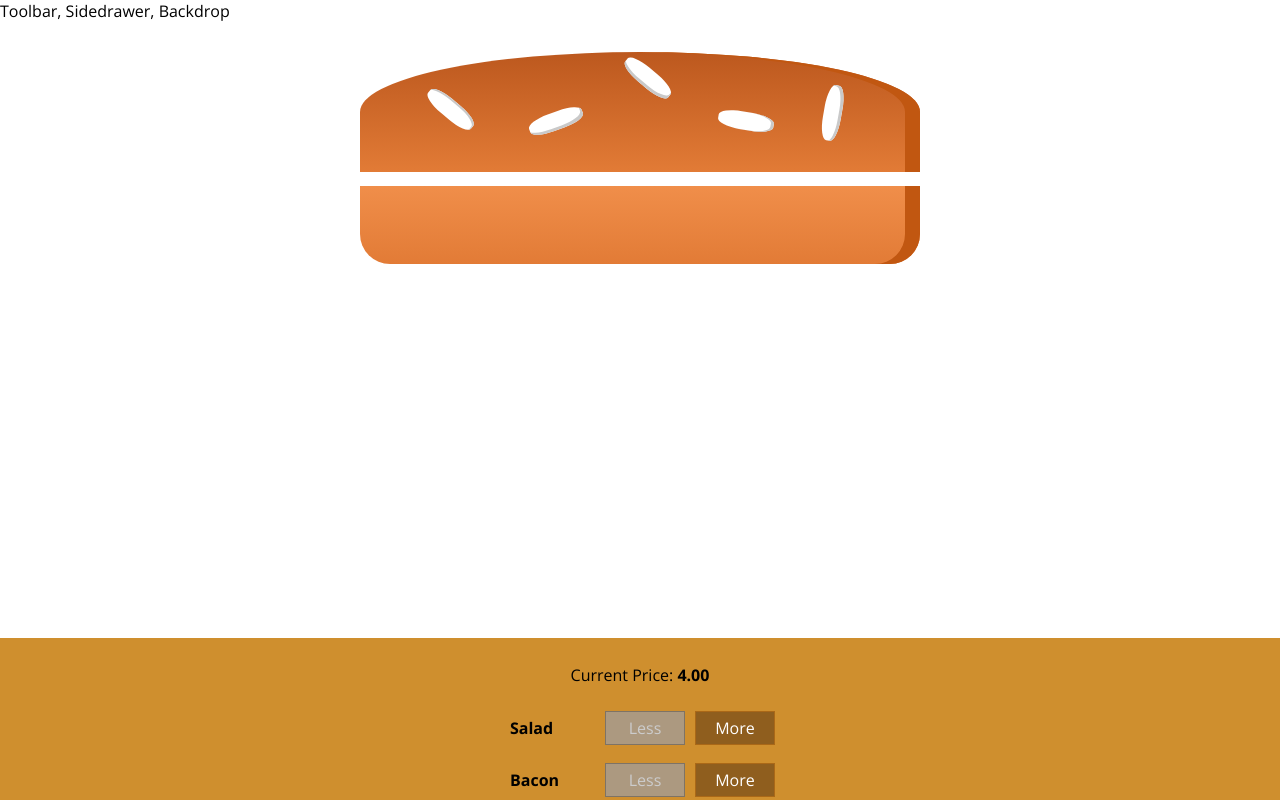
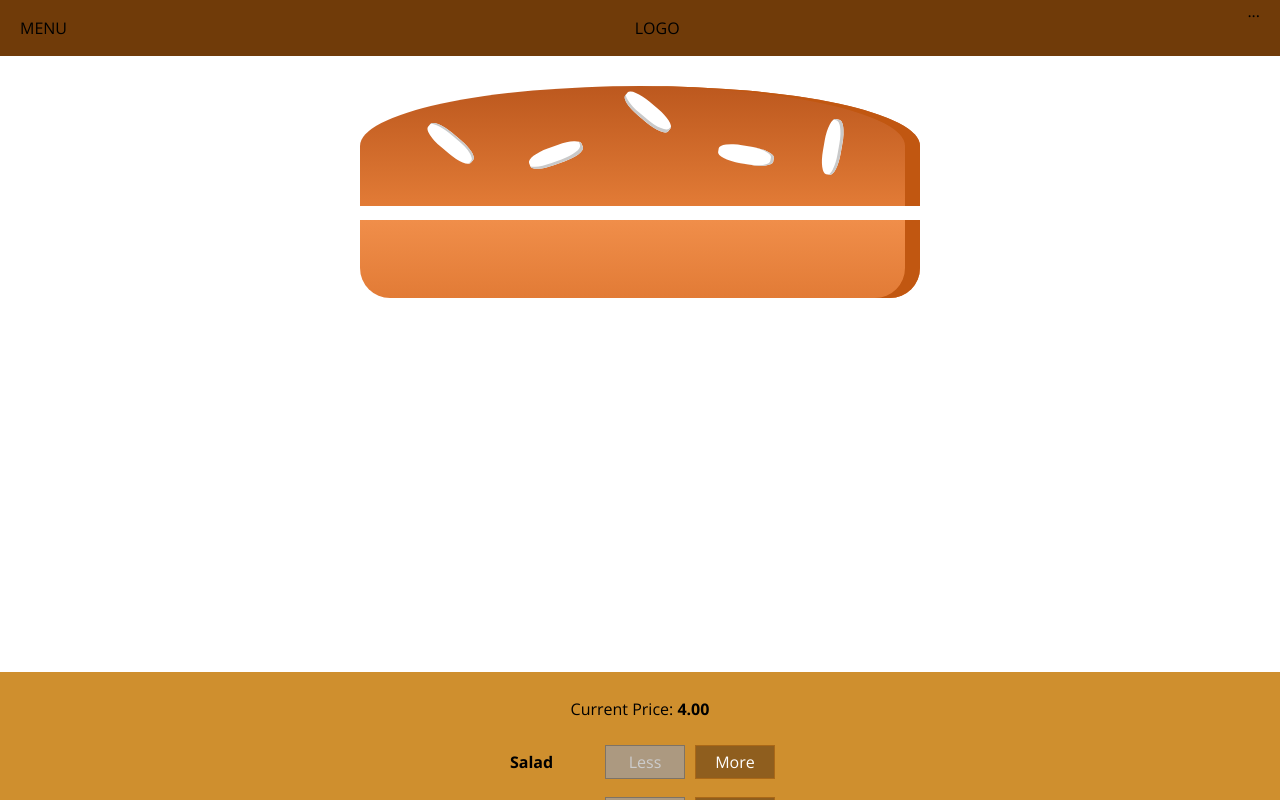
Before and after one commit to Packo0/Burger-Builder, a React app: page / in a window 1280 px wide. Shown: the top 800 px of the page. Built offline with nearby package versions, Linux system fonts and the light colour scheme.

Commit message:
add toolbar

```diff
--- a/src/components/Layout/Layout.js
+++ b/src/components/Layout/Layout.js
@@ -2,10 +2,11 @@
 
 import Wrapper from '../../hoc/WrapperElement';
 import classes from './Layout.module.css';
+import Toolbar from '../Navigation/Toolbar/Toolbar';
 
 const layout = (props) => (
     <Wrapper>
-        <div>Toolbar, Sidedrawer, Backdrop</div>
+        <Toolbar />
         <main className={classes.Content}>
             {props.children}
         </main>
--- a/src/components/Layout/Layout.module.css
+++ b/src/components/Layout/Layout.module.css
@@ -1,3 +1,3 @@
 .Content {
-    margin-top: 16px;
+    margin-top: 72px;
 }
--- /dev/null
+++ b/src/components/Navigation/Toolbar/Toolbar.js
@@ -0,0 +1,15 @@
+import React from 'react';
+
+import classes from './Toolbar.module.css';
+
+const toolbar = (props) => (
+    <header className={classes.Toolbar}>
+        <div>MENU</div>
+        <div>LOGO</div>
+        <nav>
+            ...
+        </nav>
+    </header>
+);
+
+export default toolbar;
--- /dev/null
+++ b/src/components/Navigation/Toolbar/Toolbar.module.css
@@ -0,0 +1,18 @@
+.Toolbar {
+    height: 56px;
+    width: 100%;
+    position: fixed;
+    top: 0;
+    left: 0;
+    background-color: #703B09;
+    display: flex;
+    justify-content: space-between;
+    align-items: center;
+    padding: 0 20px;
+    box-sizing: border-box;
+    z-index: 90;
+}
+
+.Toolbar nav {
+    height: 100%;
+}
```
